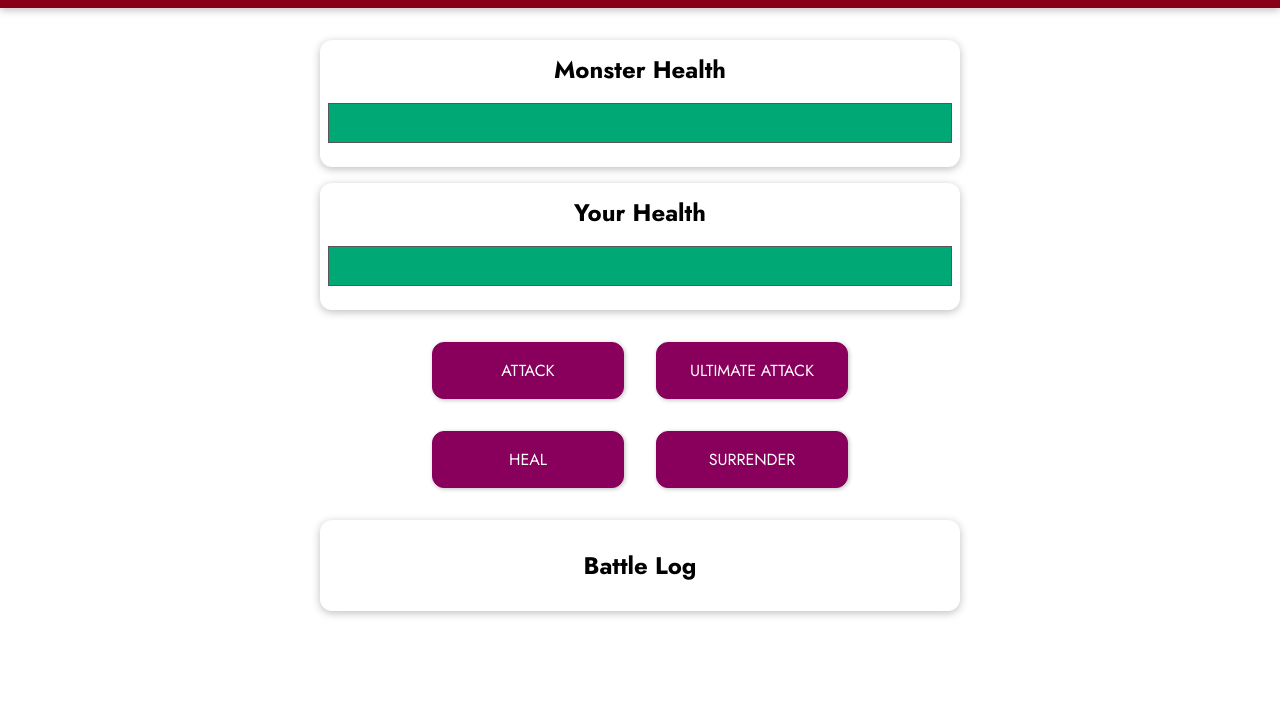
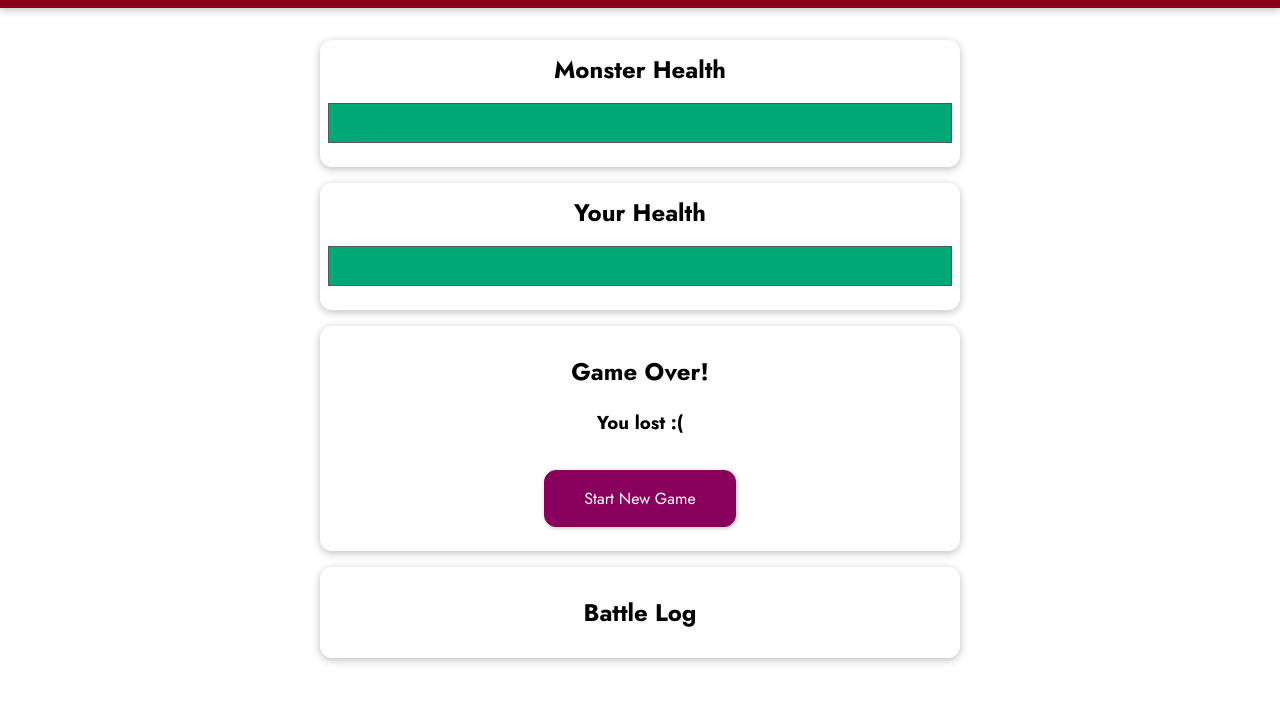
Before and after one commit to tranzi90/monster-slayer-game, a plain HTML site: page index.html in a window 1280 px wide. Both pictures are taken after a click on the button "SURRENDER". Shown: the part 97-800 px from the top of the page. Drawn offline with nearby package versions, Linux system fonts and the light colour scheme.

Commit message:
finish all functionality

```diff
--- a/app.js
+++ b/app.js
@@ -11,10 +11,10 @@ const app = Vue.createApp({
     },
     computed: {
         monsterBarStyles() {
-            return { width: this.monsterHP + '%' }
+            return this.monsterHP < 0 ? { width: '0%' } : { width: this.monsterHP + '%' }
         },
         playerBarStyles() {
-            return { width: this.playerHP + '%' }
+            return this.playerHP < 0 ? { width: '0%' } : { width: this.playerHP + '%' }
         },
         mayUseSpecialAttack() {
             return this.currentRound % 3 !== 0
@@ -35,6 +35,12 @@ const app = Vue.createApp({
         }
     },
     methods: {
+        startGame() {
+            this.playerHP = 100
+            this.monsterHP = 100
+            this.currentRound = 0
+            this.winner = null
+        },
         attackMonster() {
             this.currentRound++
             const attackValue = getRandomValue(5, 12)
@@ -61,6 +67,9 @@ const app = Vue.createApp({
                 this.playerHP += healValue
 
             this.attackPlayer()
+        },
+        surrender() {
+            this.winner = 'monster'
         }
     }
 })
--- a/index.html
+++ b/index.html
@@ -34,12 +34,13 @@
         <h3 v-if="winner === 'monster'">You lost :(</h3>
         <h3 v-else-if="winner === 'player'">You won!</h3>
         <h3 v-else>It's a draw!</h3>
+        <button @click="startGame">Start New Game</button>
       </section>
-      <section id="controls">
+      <section id="controls" v-else>
         <button @click="attackMonster">ATTACK</button>
         <button :disabled="mayUseSpecialAttack" @click="specialAttackMonster">ULTIMATE ATTACK</button>
         <button @click="healPlayer">HEAL</button>
-        <button>SURRENDER</button>
+        <button @click="surrender">SURRENDER</button>
       </section>
       <section id="log" class="container">
         <h2>Battle Log</h2>
```
